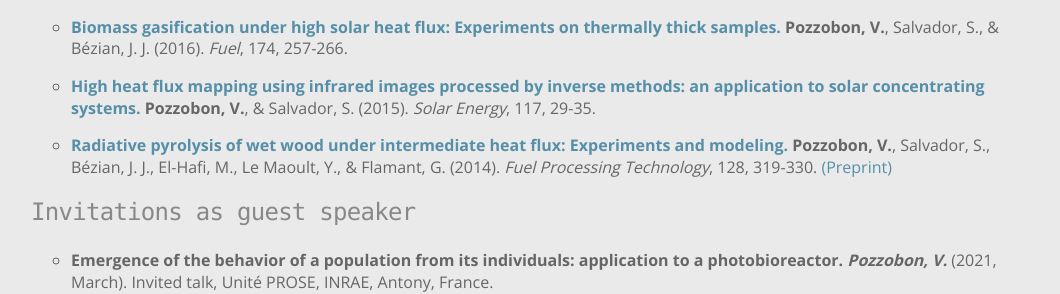
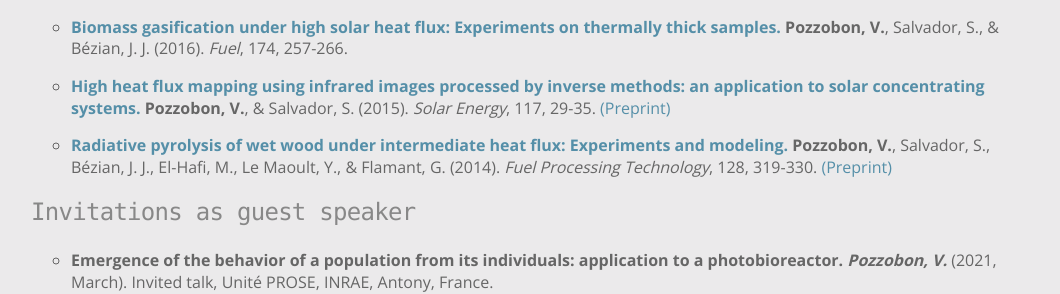
Before and after one commit to victorpozzobon/victorpozzobon.github.io, a Jekyll site: the page built from _pages/academic.md, in a window 1280 px wide. Shown: the part 2993-3287 px from the top of the page, without its empty margins (97-1157 px from the left). Built offline with Jekyll 4.4.1, drawn with Linux system fonts in a browser that asks for light colours.

Commit message:
More preprint

```diff
--- a/_pages/academic.md
+++ b/_pages/academic.md
@@ -102,7 +102,7 @@ I presented my work to. For more info, please follow my [ORCID](https://orcid.or
 
 * [**Biomass gasification under high solar heat flux: Experiments on thermally thick samples.**](https://www.sciencedirect.com/science/article/pii/S0016236116001174) **Pozzobon, V.**, Salvador, S., & Bézian, J. J. (2016). _Fuel_, 174, 257-266.
 
-* [**High heat flux mapping using infrared images processed by inverse methods: an application to solar concentrating systems.**](https://www.sciencedirect.com/science/article/pii/S0038092X15002091) **Pozzobon, V.**, & Salvador, S. (2015). _Solar Energy_, 117, 29-35.
+* [**High heat flux mapping using infrared images processed by inverse methods: an application to solar concentrating systems.**](https://www.sciencedirect.com/science/article/pii/S0038092X15002091) **Pozzobon, V.**, & Salvador, S. (2015). _Solar Energy_, 117, 29-35. [(Preprint)](/assets/preprints/Pozzobon_2015_a.pdf)
 
 * [**Radiative pyrolysis of wet wood under intermediate heat flux: Experiments and modeling.**](https://www.sciencedirect.com/science/article/pii/S0378382014002896) **Pozzobon, V.**, Salvador, S., Bézian, J. J., El-Hafi, M., Le Maoult, Y., & Flamant, G. (2014). _Fuel Processing Technology_, 128, 319-330. [(Preprint)](/assets/preprints/Pozzobon_2014_a.pdf)
 
```
Also changed, not shown: 1 other file.
